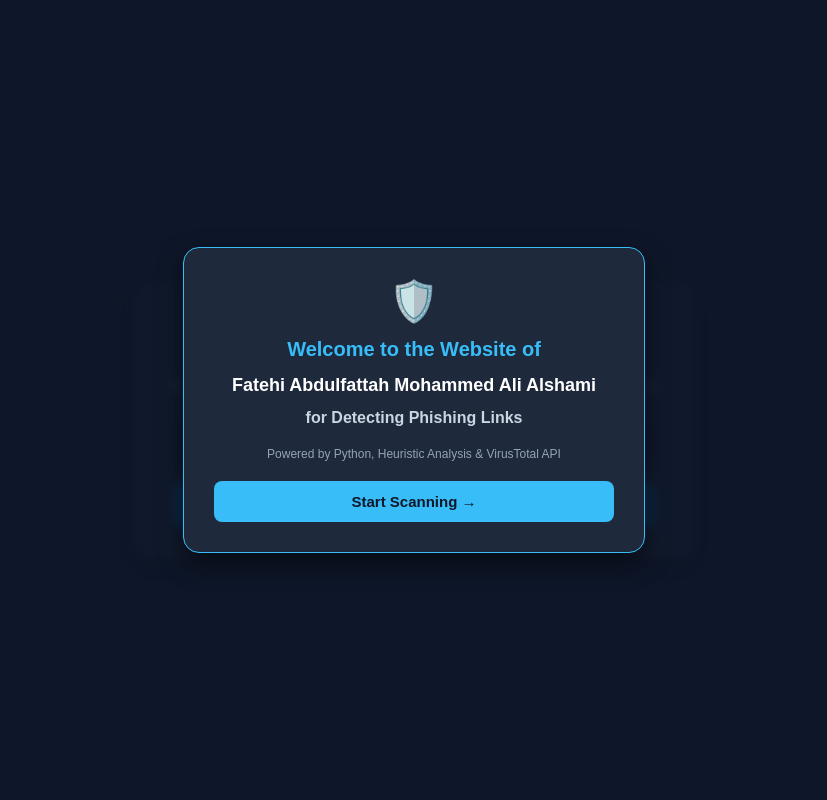
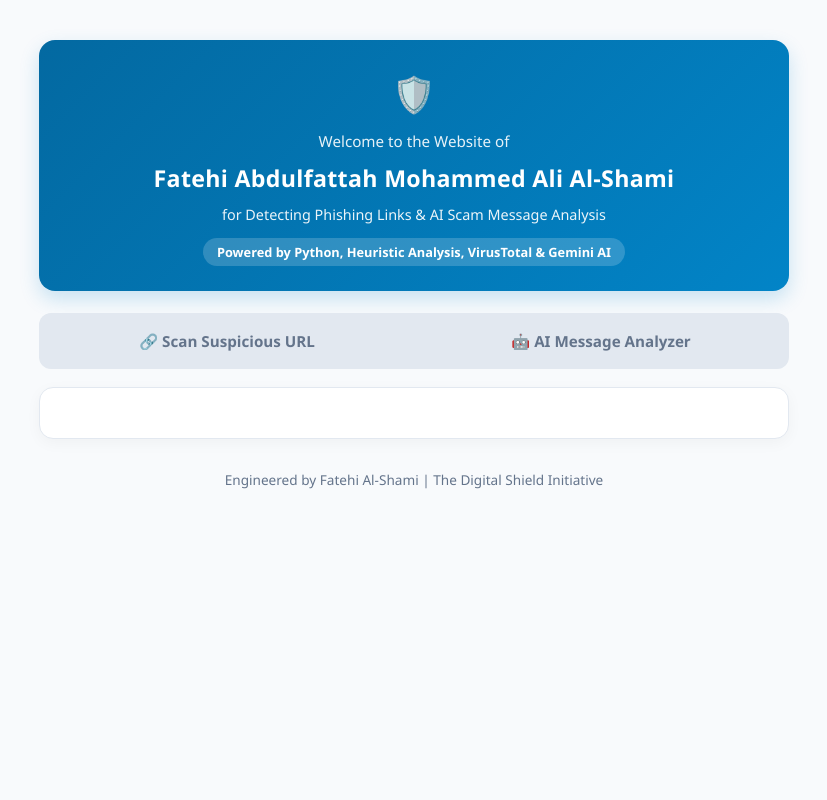
Before and after one commit to Fatehi-CS/-phishing-url-detector, a Flask app: page / in a window 1280 px wide. Shown: the whole page, without its empty margins (226-1053 px from the left). Run offline with Flask 3, Linux system fonts and the light colour scheme.

Commit message:
Update index.html

```diff
--- a/templates/index.html
+++ b/templates/index.html
@@ -3,130 +3,132 @@
 <head>
     <meta charset="UTF-8">
     <meta name="viewport" content="width=device-width, initial-scale=1.0">
-    <title>Phishing URL Detector</title>
+    <title>Phishing & AI Threat Detector | Fatehi Abdulfattah Mohammed Ali Al-Shami</title>
     <style>
-        body {
-            font-family: 'Segoe UI', Tahoma, Geneva, Verdana, sans-serif;
-            background-color: #0f172a;
-            color: #f8fafc;
-            display: flex;
-            justify-content: center;
-            align-items: center;
-            min-height: 100vh;
-            margin: 0;
-            padding: 20px;
+        :root {
+            --bg: #f8fafc;
+            --card: #ffffff;
+            --primary: #0284c7;
+            --primary-dark: #0369a1;
+            --text: #0f172a;
+            --muted: #64748b;
+            --border: #e2e8f0;
         }
-        .card {
-            background-color: #1e293b;
-            padding: 30px;
+        * { box-sizing: border-box; margin: 0; padding: 0; font-family: 'Segoe UI', Tahoma, Geneva, Verdana, sans-serif; }
+        body { background-color: var(--bg); color: var(--text); padding: 20px; line-height: 1.6; }
+        .container { max-width: 750px; margin: 20px auto; }
+
+        .welcome-card {
+            background: linear-gradient(135deg, #0369a1, #0284c7);
+            color: white;
+            padding: 25px 20px;
             border-radius: 16px;
-            box-shadow: 0 10px 25px rgba(0,0,0,0.5);
-            width: 100%;
-            max-width: 500px;
             text-align: center;
+            margin-bottom: 22px;
+            box-shadow: 0 8px 20px rgba(2, 132, 199, 0.2);
         }
-        h1 { font-size: 24px; margin-bottom: 10px; color: #38bdf8; }
-        p.subtitle { font-size: 14px; color: #94a3b8; margin-bottom: 25px; }
-        input[type="url"] {
-            width: 90%;
-            padding: 14px;
-            border-radius: 8px;
-            border: 1px solid #334155;
-            background-color: #0f172a;
-            color: white;
-            font-size: 16px;
-            margin-bottom: 15px;
-        }
-        button {
-            width: 96%;
-            padding: 14px;
-            background-color: #0284c7;
-            color: white;
-            border: none;
-            border-radius: 8px;
-            font-size: 16px;
-            font-weight: bold;
-            cursor: pointer;
-            transition: background 0.3s;
-        }
-        button:hover { background-color: #0369a1; }
-        .result-box {
-            margin-top: 25px;
-            padding: 18px;
-            border-radius: 10px;
-            font-weight: bold;
-            line-height: 1.6;
-        }
-        .safe { background-color: #065f46; border: 2px solid #10b981; color: #ecfdf5; }
-        .danger { background-color: #7f1d1d; border: 2px solid #ef4444; color: #fef2f2; }
-        .unknown { background-color: #374151; border: 2px solid #9ca3af; color: #f3f4f6; }
-        .warnings-box {
-            margin-top: 15px;
-            background-color: #0f172a;
-            padding: 15px;
-            border-radius: 8px;
-            text-align: left;
-            font-size: 14px;
-            border-left: 4px solid #f59e0b;
-        }
-        .warnings-box ul { margin: 8px 0 0 0; padding-left: 20px; color: #cbd5e1; }
+        .welcome-card .shield-icon { font-size: 2.2rem; margin-bottom: 8px; display: block; }
+        .welcome-card .sub-welcome { font-size: 0.95rem; opacity: 0.9; font-weight: 500; }
+        .welcome-card h1 { font-size: 1.45rem; margin: 6px 0; font-weight: 700; letter-spacing: 0.3px; }
+        .welcome-card .tagline { font-size: 0.9rem; opacity: 0.92; margin-top: 6px; }
+        .tech-pill { display: inline-block; margin-top: 12px; background: rgba(255, 255, 255, 0.18); padding: 4px 14px; border-radius: 20px; font-size: 0.8rem; font-weight: 600; }
+
+        .tabs { display: flex; gap: 10px; margin-bottom: 18px; background: #e2e8f0; padding: 6px; border-radius: 12px; }
+        .tab-btn { flex: 1; padding: 12px; border: none; border-radius: 8px; font-size: 0.95rem; font-weight: bold; cursor: pointer; background: transparent; color: var(--muted); transition: 0.2s; }
+        .tab-btn.active { background: var(--card); color: var(--primary-dark); box-shadow: 0 2px 8px rgba(0,0,0,0.08); }
+
+        .card { background: var(--card); padding: 25px; border-radius: 14px; border: 1px solid var(--border); box-shadow: 0 4px 15px rgba(0,0,0,0.04); }
+        .panel { display: none; }
+        .panel.active { display: block; }
+
+        input[type="text"], textarea { width: 100%; padding: 14px; border: 1px solid #cbd5e1; border-radius: 10px; font-size: 1rem; margin-bottom: 15px; outline: none; }
+        input[type="text"]:focus, textarea:focus { border-color: var(--primary); }
+        textarea { height: 140px; resize: vertical; }
+
+        .submit-btn { width: 100%; padding: 14px; background: var(--primary); color: white; border: none; border-radius: 10px; font-size: 1rem; font-weight: bold; cursor: pointer; transition: 0.2s; }
+        .submit-btn:hover { background: var(--primary-dark); }
+
+        .error { background: #fee2e2; border-left: 4px solid #ef4444; color: #b91c1c; padding: 14px; border-radius: 8px; margin-top: 20px; }
+        .result { background: var(--card); padding: 22px; border-radius: 14px; border: 1px solid var(--border); margin-top: 20px; }
+        .status-danger { color: #dc2626; font-weight: bold; font-size: 1.15rem; margin-bottom: 10px; }
+        .status-safe { color: #16a34a; font-weight: bold; font-size: 1.15rem; margin-bottom: 10px; }
+        .ai-text { white-space: pre-wrap; color: #1e293b; font-size: 0.96rem; dir: auto; }
+        .footer { text-align: center; margin-top: 30px; color: var(--muted); font-size: 0.85rem; }
     </style>
 </head>
 <body>
-    <div class="card">
-        <h1>🛡️ Phishing URL Detector</h1>
-        <p class="subtitle">Analyze suspicious links before clicking to protect against phishing attacks</p>
+    <div class="container">
+        <div class="welcome-card">
+            <span class="shield-icon">🛡️</span>
+            <div class="sub-welcome">Welcome to the Website of</div>
+            <h1>Fatehi Abdulfattah Mohammed Ali Al-Shami</h1>
+            <div class="tagline">for Detecting Phishing Links & AI Scam Message Analysis</div>
+            <div class="tech-pill">Powered by Python, Heuristic Analysis, VirusTotal & Gemini AI</div>
+        </div>
 
-        <form method="POST">
-            <input type="url" name="url" placeholder="https://example.com" required value="{{ result.url if result else '' }}">
-            <button type="submit">Scan URL</button>
-        </form>
+        <div class="tabs">
+            <button type="button" class="tab-btn {% if active_tab == 'url' %}active{% endif %}" onclick="switchTab('url')">🔗 Scan Suspicious URL</button>
+            <button type="button" class="tab-btn {% if active_tab == 'message' %}active{% endif %}" onclick="switchTab('message')">🤖 AI Message Analyzer</button>
+        </div>
 
-        {% if result %}
-            <div class="result-box {{ result.status }}">
-                {{ result.message }}
+        <div class="card">
+            <div id="panel-url" class="panel {% if active_tab == 'url' %}active{% endif %}">
+                <form method="POST">
+                    <input type="hidden" name="scan_type" value="url">
+                    <input type="text" name="url" placeholder="Paste suspicious link (e.g., http://example-login.com)" value="{{ input_url }}" required>
+                    <button type="submit" class="submit-btn">🔍 Scan URL Now</button>
+                </form>
             </div>
 
-            {% if result.warnings %}
-                <div class="warnings-box">
-                    <strong>⚠️ Heuristic Analysis Warnings:</strong>
-                    <ul>
-                        {% for warning in result.warnings %}
-                            <li>{{ warning }}</li>
-                        {% endfor %}
-                    </ul>
-                </div>
+            <div id="panel-message" class="panel {% if active_tab == 'message' %}active{% endif %}">
+                <form method="POST">
+                    <input type="hidden" name="scan_type" value="message">
+                    <textarea name="message" placeholder="Paste suspicious email, WhatsApp, or SMS message here (Arabic or English)..." required>{{ input_message }}</textarea>
+                    <button type="submit" class="submit-btn">🤖 Analyze Message with AI</button>
+                </form>
+            </div>
+
+            {% if error %}
+                <div class="error">⚠️ {{ error }}</div>
             {% endif %}
+        </div>
+
+        {% if url_result %}
+        <div class="result">
+            {% if url_result.is_danger %}
+                <div class="status-danger">⚠️ Warning: Potential Phishing or Suspicious URL!</div>
+            {% else %}
+                <div class="status-safe">✅ Clean: No Immediate Phishing Threats Detected</div>
+            {% endif %}
+            <p><strong>Target:</strong> {{ url_result.url }}</p>
+            <p><strong>Threat Intelligence:</strong> {{ url_result.vt_status }}</p>
+            <ul style="margin-top: 10px; padding-left: 20px;">
+                {% for r in url_result.reasons %}
+                    <li>{{ r }}</li>
+                {% endfor %}
+            </ul>
+        </div>
         {% endif %}
-    </div><!-- بطاقة الترحيب الذكية باللغة الإنجليزية -->
-<div id="welcomeModal" onclick="closeWelcome()" style="position: fixed; top: 0; left: 0; width: 100%; height: 100%; background: rgba(15, 23, 42, 0.85); backdrop-filter: blur(5px); display: none; justify-content: center; align-items: center; z-index: 9999; font-family: sans-serif; cursor: pointer;">
-  <div onclick="event.stopPropagation()" style="background: #1e293b; color: #f8fafc; padding: 30px; border-radius: 16px; max-width: 400px; width: 90%; text-align: center; border: 1px solid #38bdf8; box-shadow: 0 10px 25px rgba(0,0,0,0.5); cursor: default;">
-    <div style="font-size: 40px; margin-bottom: 10px;">🛡️</div>
-    <h2 style="margin: 0 0 10px; color: #38bdf8; font-size: 20px; line-height: 1.4;">Welcome to the Website of</h2>
-    <strong style="color: #ffffff; font-size: 18px; display: block; margin-bottom: 10px; line-height: 1.4;">
-      Fatehi Abdulfattah Mohammed Ali Alshami
-    </strong>
-    <p style="color: #cbd5e1; font-size: 16px; margin: 0 0 20px; font-weight: bold;">
-      for Detecting Phishing Links
-    </p>
-    <p style="color: #94a3b8; font-size: 12px; margin-bottom: 20px;">
-      Powered by Python, Heuristic Analysis & VirusTotal API
-    </p>
-    <button onclick="closeWelcome()" style="background: #38bdf8; color: #0f172a; border: none; padding: 12px 24px; border-radius: 8px; font-weight: bold; font-size: 15px; cursor: pointer; width: 100%;">
-      Start Scanning →
-    </button>
-  </div>
-</div>
 
-<script>
-  if (!sessionStorage.getItem('welcomeShown')) {
-    document.getElementById('welcomeModal').style.display = 'flex';
-  }
-  function closeWelcome() {
-    document.getElementById('welcomeModal').style.display = 'none';
-    sessionStorage.setItem('welcomeShown', 'true');
-  }
-</script>
+        {% if ai_analysis %}
+        <div class="result">
+            <h3 style="color: var(--primary-dark); margin-bottom: 12px; border-bottom: 1px solid var(--border); padding-bottom: 8px;">🛡️ AI Cybersecurity Analysis Report</h3>
+            <div class="ai-text">{{ ai_analysis }}</div>
+        </div>
+        {% endif %}
 
+        <div class="footer">
+            Engineered by Fatehi Al-Shami | The Digital Shield Initiative
+        </div>
+    </div>
+
+    <script>
+        function switchTab(tab) {
+            document.querySelectorAll('.tab-btn').forEach(btn => btn.classList.remove('active'));
+            document.querySelectorAll('.panel').forEach(p => p.classList.remove('active'));
+            event.target.classList.add('active');
+            document.getElementById('panel-' + tab).classList.add('active');
+        }
+    </script>
 </body>
 </html>
```
